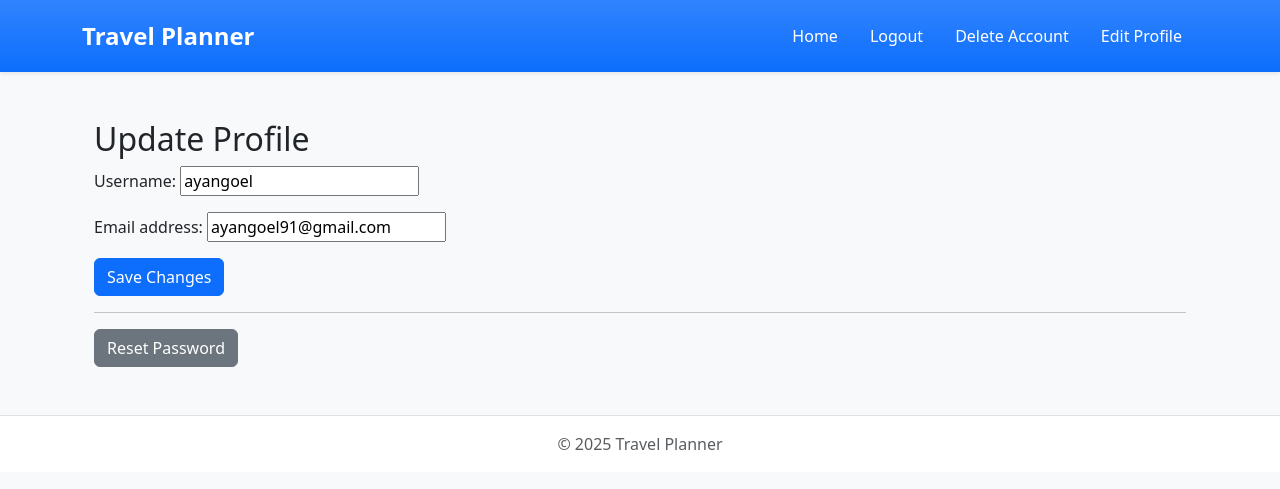
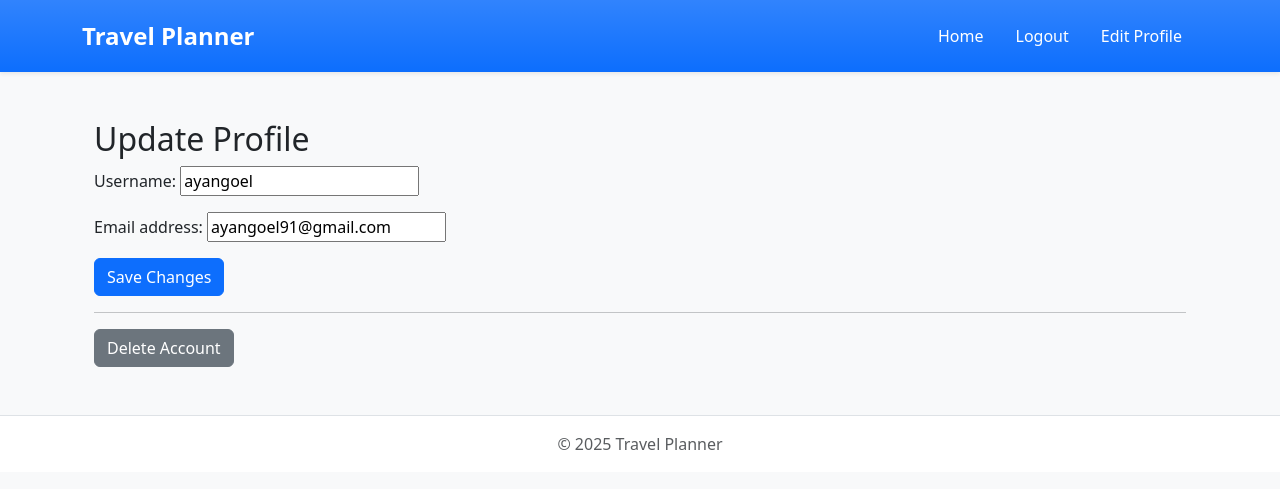
Before and after one commit to SohamGunturu7/travelApp, a Django app: page /profile/update/ in a window 1280 px wide. Shown: the top 489 px of the page. Run offline with Django 5.2, Linux system fonts and the light colour scheme; a user stored in the database is signed in.

Commit message:
made quick fixes

```diff
--- a/templates/base.html
+++ b/templates/base.html
@@ -20,9 +20,6 @@
                         </li>
                         <li class="nav-item">
                             <a class="nav-link text-white hover-opacity-75 transition" href="{% url 'logout' %}">Logout</a>
-                        </li>
-                        <li class="nav-item">
-                           <a class="nav-link text-white hover-opacity-75 transition" href="{% url 'delete_account' %}">Delete Account</a>
                         </li>
                         <li>
                            <a class="nav-link text-white hover-opacity-75 transition" href="{% url 'update_profile' %}">Edit Profile</a>
--- a/templates/users/login.html
+++ b/templates/users/login.html
@@ -26,6 +26,9 @@
                 </form>
             </div>
             <div class="card-footer bg-light p-4 text-center border-0">
+                <p class="mb-0 text-muted">Forgot Passord? <a href="{% url 'password_reset' %}" class="text-primary text-decoration-none fw-semibold">Send Email</a></p>
+            </div>
+            <div class="card-footer bg-light p-4 text-center border-0">
                 <p class="mb-0 text-muted">Don't have an account? <a href="{% url 'register' %}" class="text-primary text-decoration-none fw-semibold">Register here</a></p>
             </div>
         </div>
--- a/templates/users/update_profile.html
+++ b/templates/users/update_profile.html
@@ -14,7 +14,7 @@ Update Profile - Travel Planner
     </form>
     <hr>
     <div class="mt-3">
-        <a href="{% url 'password_reset' %}" class="btn btn-secondary">Reset Password</a>
+        <a href="{% url 'delete_account' %}" class="btn btn-secondary">Delete Account</a>
     </div>
 </div>
 {% endblock %}
--- a/users/views.py
+++ b/users/views.py
@@ -525,11 +525,8 @@ class LoggedInPasswordResetView(auth_views.PasswordResetView):
 
     def get_initial(self):
         initial = super().get_initial()
-        if self.request.user.is_authenticated:
-            initial['email'] = self.request.user.email
         return initial
 
     def get_form(self, form_class=None):
         form = super().get_form(form_class)
-        form.fields['email'].widget = forms.HiddenInput()
         return form
```
Also changed, not shown: db.sqlite3.
